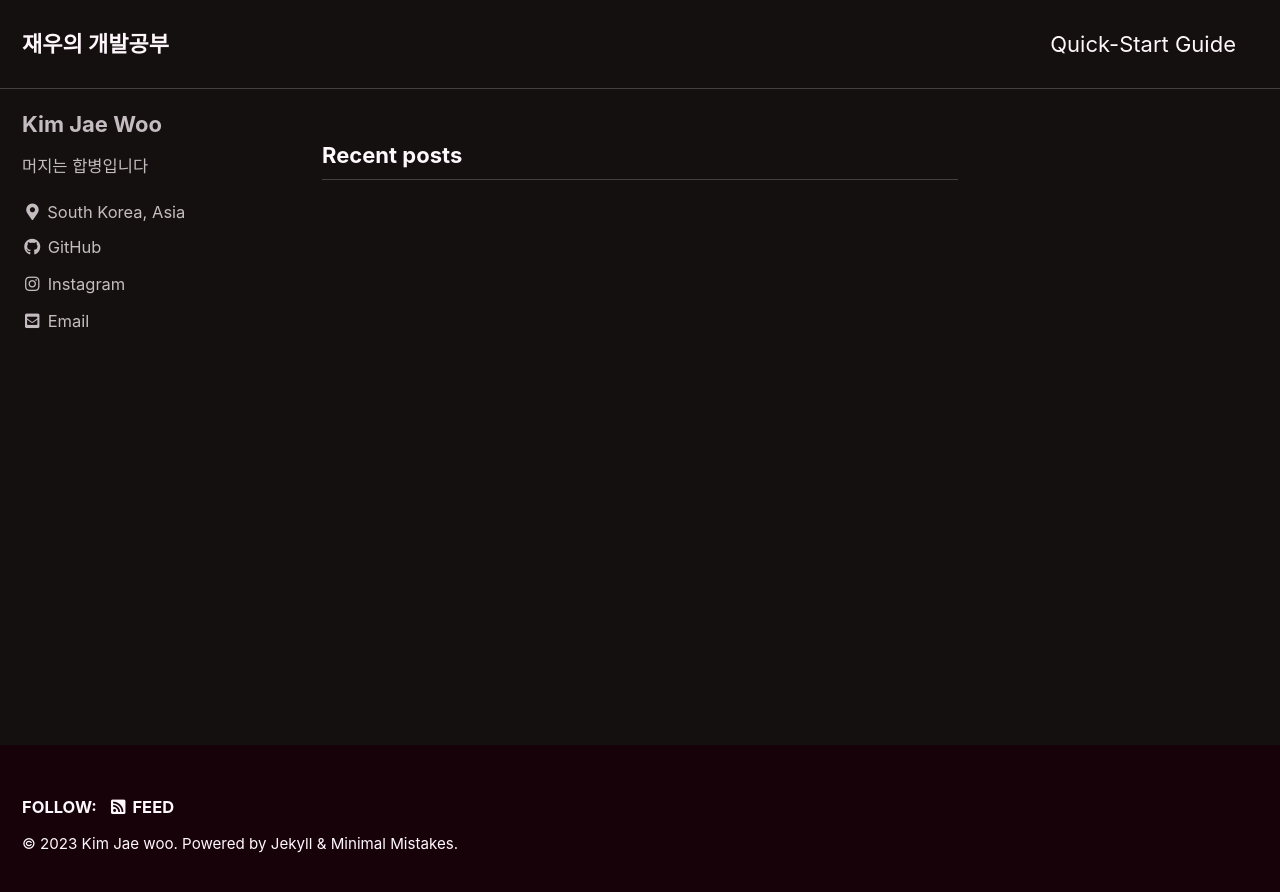
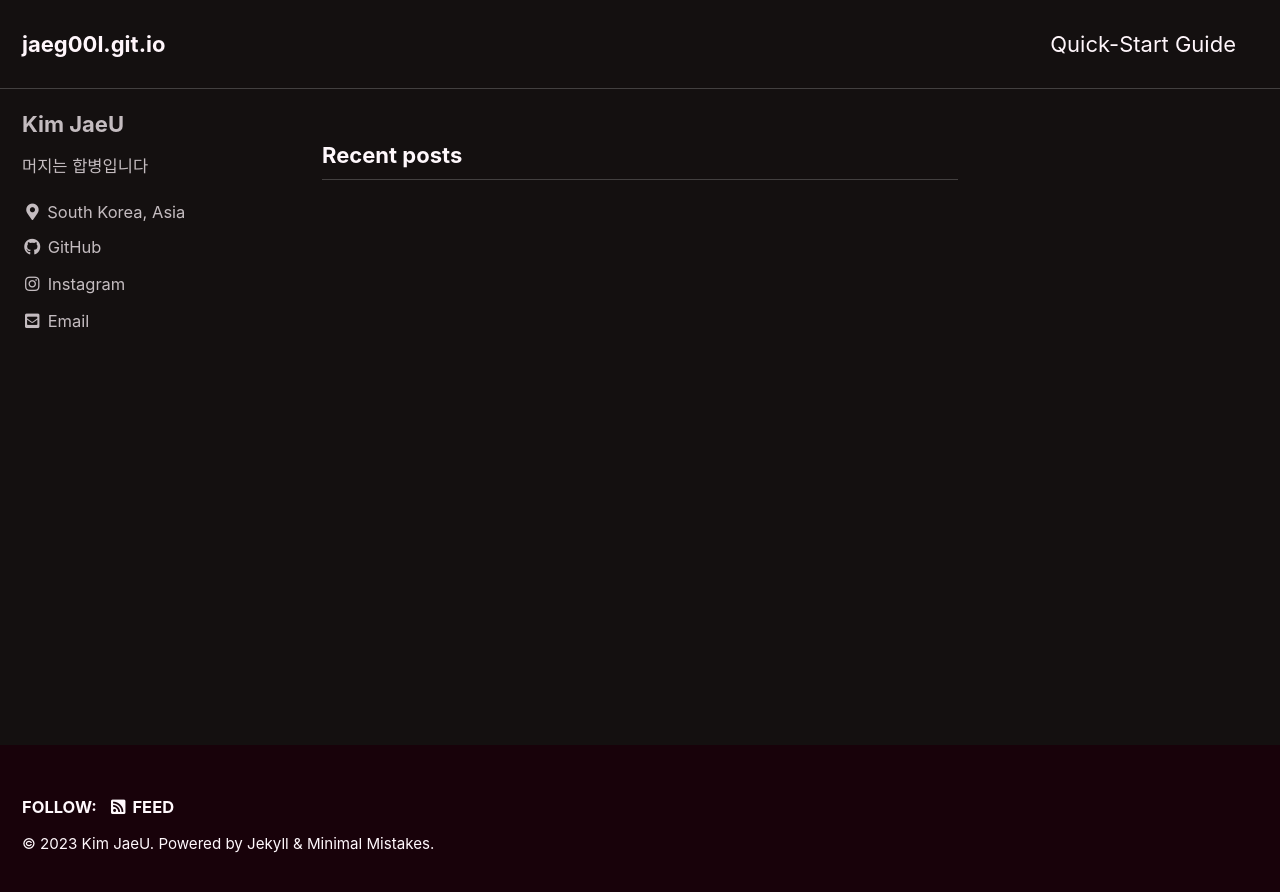
Before and after one commit to jaeg00l/jaeg00l.github.io, a Jekyll site: the page built from index.html, in a window 1280 px wide. Shown: the top 892 px of the page. Built offline with Jekyll 4.4.1, drawn with Linux system fonts in a browser that asks for light colours; cached includes are drawn as plain includes; the list of posts is cut into pages by our own code.

Commit message:
Update _config.yml

```diff
--- a/_config.yml
+++ b/_config.yml
@@ -16,14 +16,14 @@ minimal_mistakes_skin    : "neon" # "air", "aqua", "contrast", "dark", "dirt", "
 
 # Site Settings
 locale                   : "en-US"
-title                    : "재우의 개발공부"
+title                    : "jaeg00l.git.io"
 title_separator          : "-"
 subtitle                 : # site tagline that appears below site title in masthead
-name                     : "Kim Jae woo"
+name                     : "Kim JaeU"
 description              : "개인 블로그"
 url                      : "https://jaeg00l.github.io"
 baseurl                  : # the subpath of your site, e.g. "/blog"
-repository               : # GitHub username/repo-name e.g. "mmistakes/minimal-mistakes"
+repository               : "jaeg00l/jaeg00l.github.io"
 teaser                   : # path of fallback teaser image, e.g. "/assets/images/500x300.png"
 logo                     : # path of logo image to display in the masthead, e.g. "/assets/images/88x88.png"
 masthead_title           : # overrides the website title displayed in the masthead, use " " for no title
@@ -104,7 +104,7 @@ analytics:
 
 # Site Author
 author:
-  name             : "Kim Jae Woo"
+  name             : "Kim JaeU"
   avatar           : # path of avatar image, e.g. "/assets/images/bio-photo.jpg"
   bio              : "머지는 합병입니다"
   location         : "South Korea, Asia"
```
